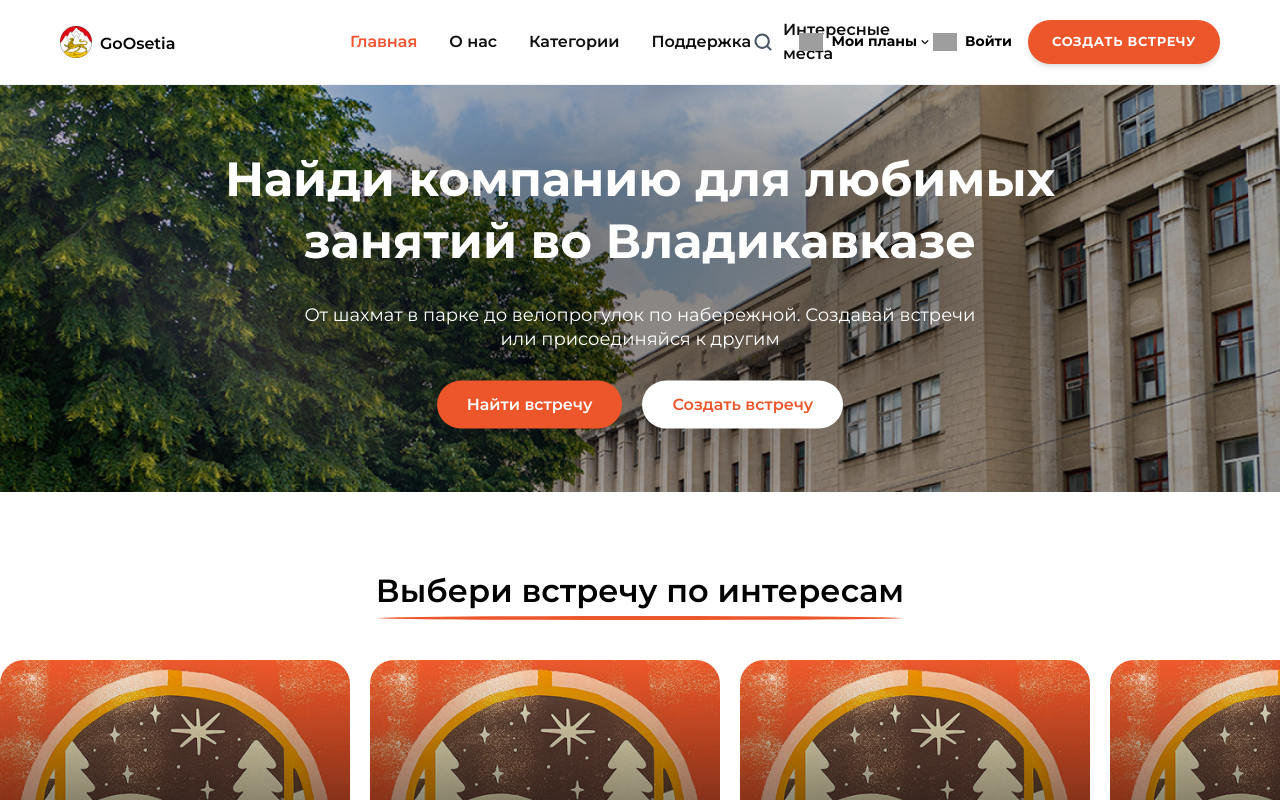
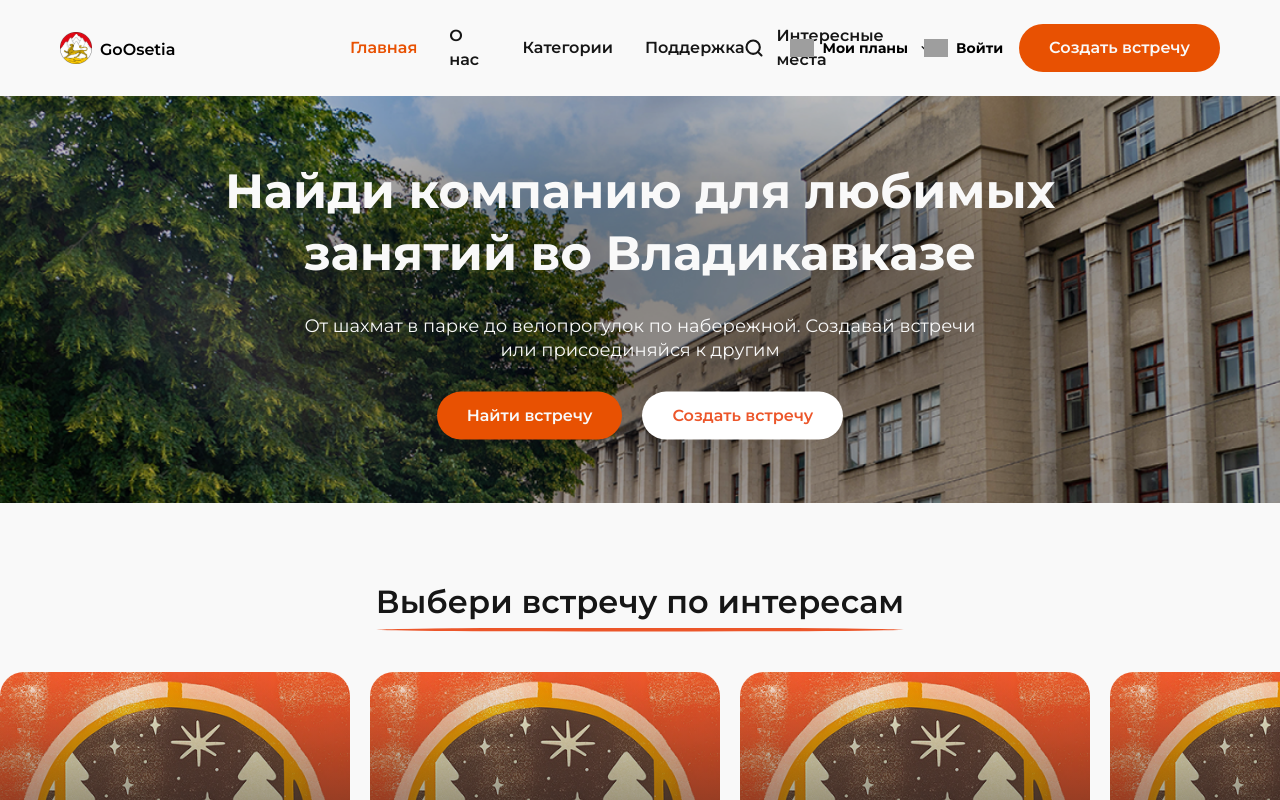
Before and after one commit to ISHADYI/go-osetia, a React (Vite) app: page / in a window 1280 px wide. Shown: the top 800 px of the page. Built offline with nearby package versions, Linux system fonts and the light colour scheme; grey boxes are pictures that could not be loaded.

Commit message:
Обновила header

```diff
--- a/src/App.jsx
+++ b/src/App.jsx
@@ -14,7 +14,7 @@ function App() {
   return (
     <Router>
       <Header />
-      <main>
+      <main className="bg-white">
         <Routes>
           <Route path="/" element={<HomePage />} />
           <Route path="/event/:id" element={<EventPage />} />
--- a/src/components/Header.jsx
+++ b/src/components/Header.jsx
@@ -7,6 +7,7 @@ import AuthModal from "./ui/AuthModal";
 
 import heartIcon from "../assets/icons/heart-outline.svg";
 import userIcon from "../assets/icons/user.svg";
+import searchIcon from "../assets/icons/search.svg";
 
 const SearchIcon = () => (
   <svg
@@ -37,10 +38,11 @@ export function Header() {
   }, [isSearchActive]);
 
   const navLinkClass = ({ isActive }) =>
-    `text-[16px] font-semibold transition-colors hover:text-[#F15431] whitespace-nowrap ${isActive ? "text-[#F15431]" : "text-[#0F0F10]"}`;
+    `font-semibold transition-colors hover:text-orange ${isActive ? "text-orange" : "text-black"}`;
 
   return (
-    <div className="relative z-[100] bg-white border-b border-gray-100">
+    <div className="relative z-100 bg-white">
+      {/* фон при открытом поиске */}
       <div
         className={`fixed inset-0 bg-black/40 backdrop-blur-[2px] transition-all duration-300 ${
           isSearchActive ? "opacity-100 visible" : "opacity-0 invisible"
@@ -49,8 +51,10 @@ export function Header() {
       />
 
       <Container>
-        <header className="flex items-center justify-between py-5 min-h-[80px] relative">
-          <div className={`transition-all duration-300 ${isSearchActive ? "opacity-0 invisible -translate-x-4" : "opacity-100 visible"}`}>
+        <header className="relative flex items-center justify-between py-6">
+          <div
+            className={`transition-all duration-300 ${isSearchActive ? "opacity-0 invisible -translate-x-4" : "opacity-100 visible"}`}
+          >
             <Logo />
           </div>
 
@@ -75,7 +79,7 @@ export function Header() {
             </NavLink>
 
             <div className="relative group cursor-pointer">
-              <div className="flex items-center gap-1 text-[16px] font-semibold text-[#0F0F10] hover:text-[#F15431] transition-colors">
+              <div className="flex items-center gap-1 font-semibold text-black hover:text-orange transition-colors">
                 Интересные места
                 <svg
                   className="w-3 h-3 transition-transform group-hover:rotate-180"
@@ -95,19 +99,19 @@ export function Header() {
                 <div className="bg-white rounded-2xl shadow-xl border border-gray-100 p-2 min-w-[220px] flex flex-col gap-1">
                   <Link
                     to="/places/coworking"
-                    className="px-4 py-2.5 text-sm font-semibold text-gray-700 hover:bg-orange-50 hover:text-[#F15431] rounded-xl transition-colors"
+                    className="px-4 py-2.5 text-sm font-semibold text-black hover:bg-orange-50 hover:text-orange rounded-xl transition-colors"
                   >
                     Коворкинги
                   </Link>
                   <Link
                     to="/places/restaurants"
-                    className="px-4 py-2.5 text-sm font-semibold text-gray-700 hover:bg-orange-50 hover:text-[#F15431] rounded-xl transition-colors"
+                    className="px-4 py-2.5 text-sm font-semibold text-black hover:bg-orange-50 hover:text-orange rounded-xl transition-colors"
                   >
                     Кафе
                   </Link>
                   <Link
                     to="/places/parks"
-                    className="px-4 py-2.5 text-sm font-semibold text-gray-700 hover:bg-orange-50 hover:text-[#F15431] rounded-xl transition-colors"
+                    className="px-4 py-2.5 text-sm font-semibold text-black hover:bg-orange-50 hover:text-orange rounded-xl transition-colors"
                   >
                     Парки и зоны отдыха
                   </Link>
@@ -116,6 +120,7 @@ export function Header() {
             </div>
           </nav>
 
+          {/* поиск */}
           <div
             className={`absolute left-1/2 -translate-x-1/2 w-full max-w-[700px] transition-all duration-500 ease-out z-50 ${
               isSearchActive
@@ -130,8 +135,8 @@ export function Header() {
               <input
                 ref={searchInputRef}
                 type="text"
-                placeholder="Поиск событий, мест или городов..."
-                className="w-full bg-gray-50 border-none py-4 pl-14 pr-14 rounded-2xl shadow-inner text-[18px] outline-none focus:ring-2 focus:ring-[#F15431]/20 transition-all"
+                placeholder="Поиск встреч..."
+                className="w-full bg-gray-50 border-none py-4 pl-14 pr-14 rounded-2xl outline-none focus:ring-1 focus:ring-orange transition-all"
                 onKeyDown={(e) =>
                   e.key === "Escape" && setIsSearchActive(false)
                 }
@@ -159,7 +164,7 @@ export function Header() {
             {!isSearchActive && (
               <button
                 onClick={() => setIsSearchActive(true)}
-                className="p-2.5 text-gray-600 hover:text-[#F15431] transition-all rounded-full hover:bg-gray-50"
+                className="p-2.5 text-black hover:text-orange transition-all rounded-full cursor-pointer"
               >
                 <SearchIcon />
               </button>
@@ -184,12 +189,11 @@ export function Header() {
                   setIsAuthOpen(true);
                 }}
               />
-              <Link
-                to="#"
-                className="bg-[#EC562A] text-white px-6 py-3 rounded-full text-[13px] font-bold uppercase tracking-wider hover:bg-[#d44324] transition-all shadow-md hover:shadow-lg active:scale-95 whitespace-nowrap"
-              >
-                Создать встречу
-              </Link>
+              <ButtonLink
+                href="#"
+                text="Создать встречу"
+                variant="defaultFill"
+              />
             </div>
           </div>
         </header>
--- a/src/components/ui/ButtonLink.jsx
+++ b/src/components/ui/ButtonLink.jsx
@@ -4,7 +4,7 @@ export default function ButtonLink({ href, text, icon, variant, onClick }) {
 
   const variants = {
     defaultFill:
-      "py-[12px] px-[30px] bg-[#EC562A] font-semibold text-white rounded-[100px] transition-all duration-300 ease-in-out hover:bg-[#FF6B3D] hover:-translate-y-0.5 active:scale-95",
+      "py-[12px] px-[30px] bg-orange font-semibold text-white rounded-[100px] transition-all duration-300 hover:bg-[#d44324]",
     whiteFill:
       "py-[12px] px-[30px] bg-[#FFFFFF] font-semibold text-[#EC562A] rounded-[100px] transition-all duration-300 hover:bg-[#FFF5F2] hover:-translate-y-0.5 active:scale-95",
     notFill:
--- a/src/index.css
+++ b/src/index.css
@@ -4,13 +4,17 @@
 @theme{
   --font-default: "Montserrat", sans-serif;
 
-  --color-primary: #F15431;
-  /* --color-white: #efebea; */
+  --color-orange: #E85102;
+  --color-black: #161616;
+  --color-white: #F9F9F9;
 }
 * {
   @apply font-default;
 }
 @layer base {
+  body{
+    font-size: 16px;
+  }
   h1{
     font-size: 48px;
     line-height: 130%;
--- /dev/null
+++ b/src/pages/AboutUs.jsx
@@ -0,0 +1,18 @@
+import React from "react";
+import Container from "../components/ui/Container";
+import { div } from "framer-motion/client";
+
+
+export function AboutUs(){
+  return (
+    <div>
+      <Container>
+        <div className="text-center mb-10">
+          <h1 className="title-underline text-black">
+            О нас
+          </h1>
+        </div>
+      </Container>
+    </div>
+  );
+}
```
Also changed, not shown: src/assets/icons/search.svg.
